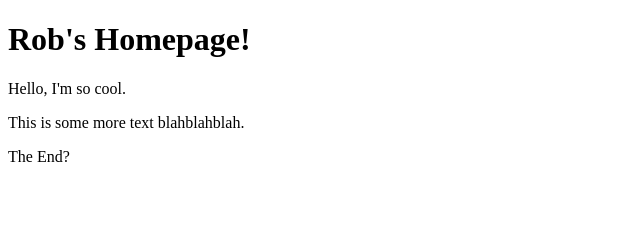
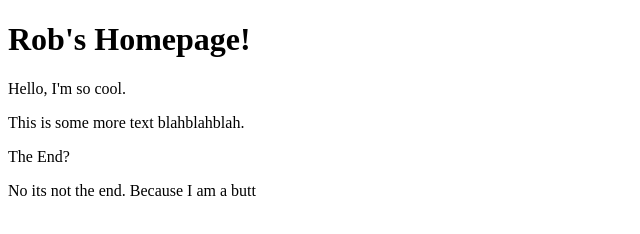
Before and after one commit to RPreuss/rpreuss.github.io, a plain HTML site: page index.html in a window 1280 px wide. Shown: the whole page, without its empty margins (0-640 px from the left). Drawn offline with Linux system fonts and the light colour scheme.

Commit message:
Fixed the ending

```diff
--- a/index.html
+++ b/index.html
@@ -8,5 +8,6 @@
 		<p>Hello, I'm so cool.</p>
 		<p>This is some more text blahblahblah.</p>
 		<p>The End?</p>
+		<p>No its not the end. Because I am a butt</p>
 	</body>
 </html>
```
